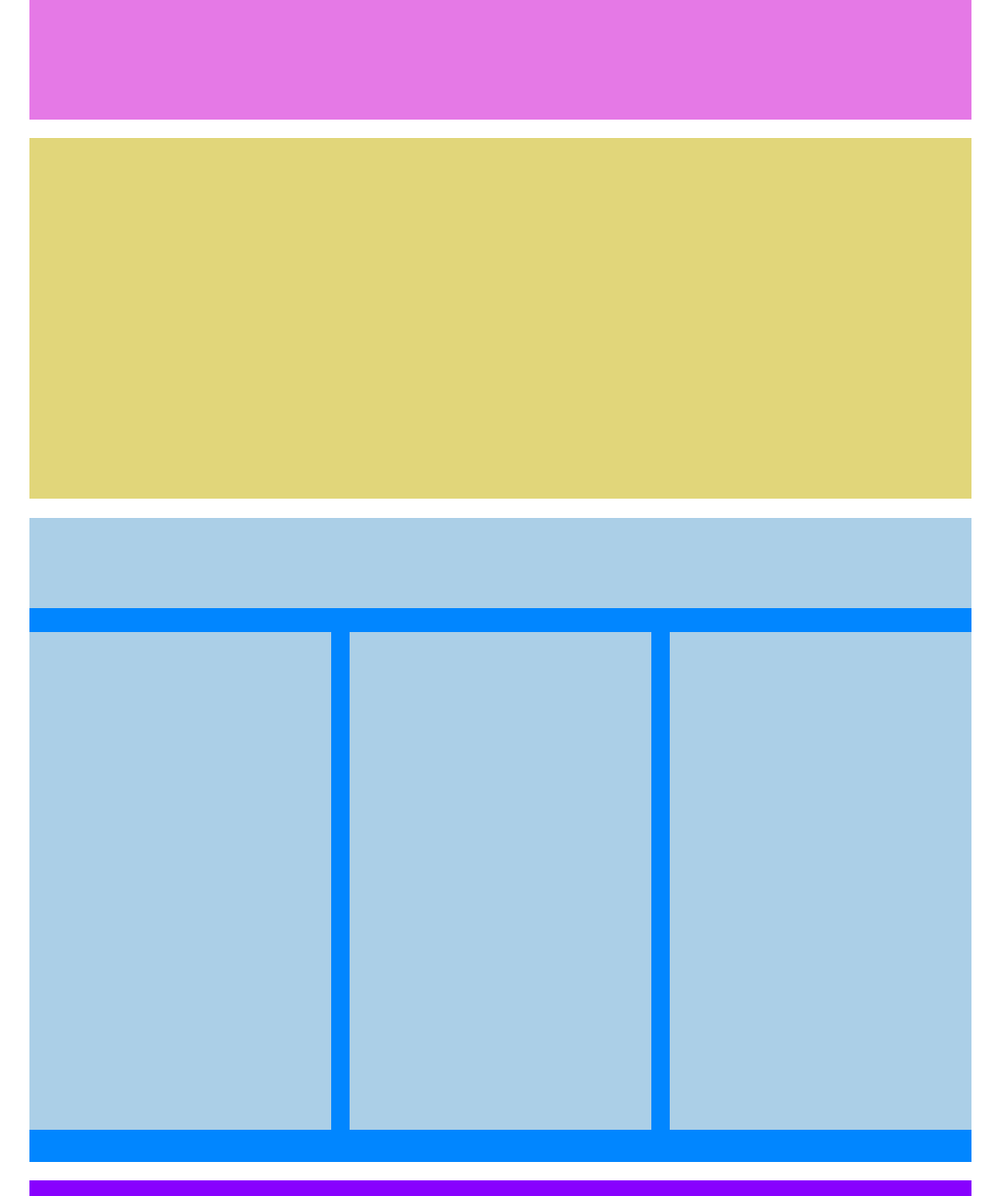
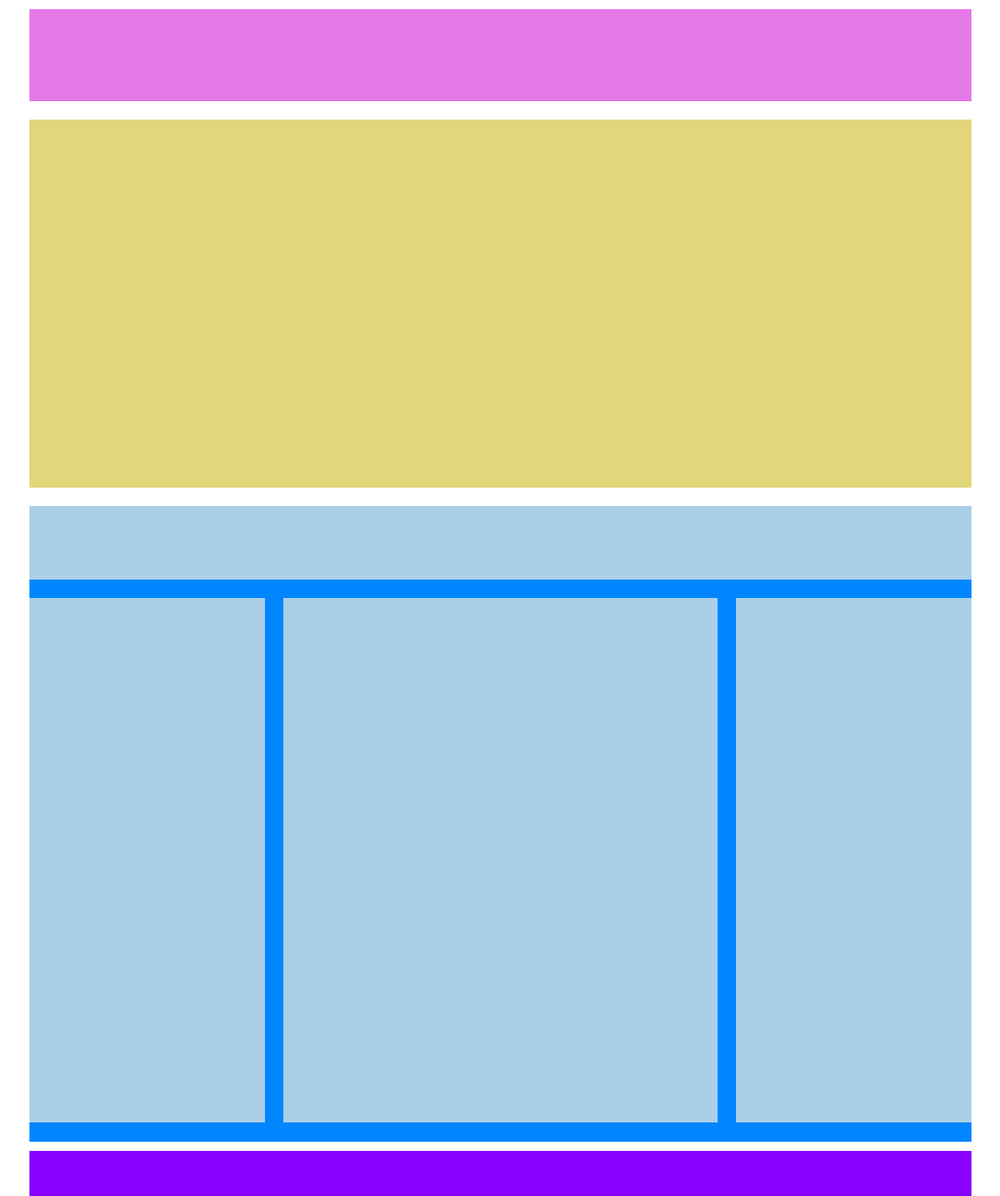
Before and after one commit to Ciro97cu/htmlcss-struttura-wp, a plain HTML site: page index.html in a window 1280 px wide. Shown: the part 40-1340 px from the top of the page at 92% size, without its empty margins (96-1183 px from the left). Drawn offline with Linux system fonts and the light colour scheme.

Commit message:
modificate le grandezze da % in px

```diff
--- a/css/style.css
+++ b/css/style.css
@@ -7,47 +7,51 @@
 
 /* Regole css per la classe container */
 .container {
-    height: 1400px;
     width: 80%;
-    margin: 30px auto;
+    margin: 50px auto;
 }
 
 /* Regole css per l'elemento header */
 header {
-    height: 10%;
+    height: 100px;
     background-color: #e579e6;
-    margin-bottom: 2%;
+    margin-bottom: 20px;
 }
 
-/* Regole css per l'elemento main */
-main {
-    height: 28%;
+/* Regole css per l'elemento figure */
+figure {
+    height: 400px;
     background-color: #e1d67a;
-    margin-bottom: 2%;
+    margin-bottom: 20px;
 }
 
 /* Regole css div classe head */
 .head {
-    height: 7%;
+    height: 80px;
     background-color: #abcfe7;
 }
 
-/* Article con elementi flottati */
-article {
-    height: 43%;
+/* Regole css main con elementi flottati */
+main {
     background-color: #0186ff;
-    margin-bottom: 2%;
+    margin-bottom: 10px;
 }
 
 .float {
     background-color: #abcfe7;
     float: left;
-    width: 32%;
-    height: 90%;
-    margin-top: 2.5%;
+    height: 570px;
+    margin-top: 2%;
+    margin-bottom: 2%;
+}
+
+.lx, .rx {
+    width: 25%;
 }
 
 .margin {
+    width: 46%;
+    margin-left: 2%;
     margin-right: 2%;
 }
 
@@ -59,6 +63,6 @@ article {
 
 /* Footer */
 footer {
-    height: 6%;
+    height: 50px;
     background-color: #8801fe;
 }
--- a/index.html
+++ b/index.html
@@ -16,19 +16,20 @@
         <!-- header rosa -->
         <header></header>
 
-        <!-- main giallo -->
-        <main></main>
+        <!-- figure giallo -->
+        <figure></figure>
 
-        <!-- Article con i tre contenitori floattati -->
+        <!-- Contenitore con classe head -->
         <div class="head"></div>
 
-        <article class="clearfix">
+        <!-- Main con i tre contenitori flottati -->
+        <main class="clearfix">
 
+            <div class="float lx"></div>
             <div class="float margin"></div>
-            <div class="float margin"></div>
-            <div class="float"></div>
+            <div class="float rx"></div>
 
-        </article>
+        </main>
 
         <!-- footer viola -->
         <footer></footer>
```
